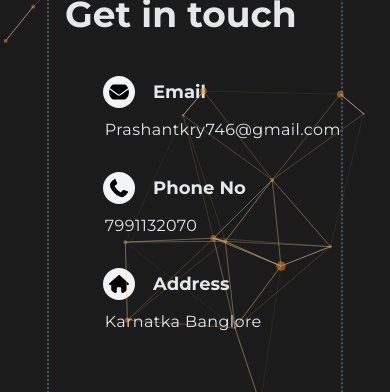
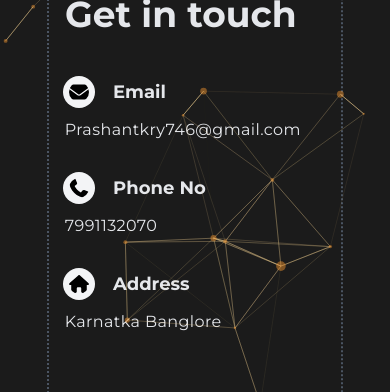
Before and after one commit to Prashantkry/Prashant-Portfolio, a Next.js app: page /contact in a window 390 px wide. Shown: the part 134-526 px from the top of the page. Built offline with nearby package versions, Linux system fonts and the light colour scheme.

Commit message:
more contact page responsive

```diff
--- a/src/pages/contact.jsx
+++ b/src/pages/contact.jsx
@@ -55,7 +55,7 @@ export default function Contact() {
                 Get in touch
               </h1>
               <div className="text-base p-5 leading-1 text-gray-900 dark:text-gray-200 w-full">
-                <div className="flex sm:flex-col md:flex-col lg:flex-col border-0 justify-start items-start w-full my-4 p-2">
+                <div className="flex sm:flex-col md:flex-col lg:flex-col border-0 justify-start items-start w-full my-4 p-2 sm:-ml-10">
                   <div className="flex items-start justify-start">
                     <svg
                       xmlns="http://www.w3.org/2000/svg"
@@ -69,12 +69,11 @@ export default function Contact() {
                     <p className="text-lg font-bold mx-2">Email </p>
                   </div>
                   <p className="tracking-wide lg:ml-[9vw] md:ml-[9vw] sm:ml-[3vw] mt-3">
-                    {" "}
                     Prashantkry746@gmail.com
                   </p>
                 </div>
 
-                <div className="flex sm:flex-col md:flex-col lg:flex-col border-0 justify-start items-start w-full my-4 p-2">
+                <div className="flex sm:flex-col md:flex-col lg:flex-col border-0 justify-start items-start w-full my-4 p-2 sm:-ml-10">
                   <div className="flex items-start justify-start">
                     <svg
                       xmlns="http://www.w3.org/2000/svg"
@@ -88,12 +87,11 @@ export default function Contact() {
                     <p className="text-lg font-bold mx-2 ">Phone No </p>
                   </div>
                   <p className="tracking-wide lg:ml-[9vw] md:ml-[9vw] sm:ml-[3vw] mt-3 ">
-                    {" "}
                     7991132070
                   </p>
                 </div>
 
-                <div className="flex sm:flex-col md:flex-col lg:flex-col border-0 justify-start items-start w-full my-4 p-2">
+                <div className="flex sm:flex-col md:flex-col lg:flex-col border-0 justify-start items-start w-full my-4 p-2 sm:-ml-10">
                   <div className="flex items-start justify-start">
                     <svg
                       xmlns="http://www.w3.org/2000/svg"
@@ -107,7 +105,6 @@ export default function Contact() {
                     <p className="text-lg font-bold mx-2 ">Address </p>
                   </div>
                   <p className="tracking-wide lg:ml-[9vw] md:ml-[9vw] sm:ml-[3vw] mt-3">
-                    {" "}
                     Karnatka Banglore
                   </p>
                 </div>
```
